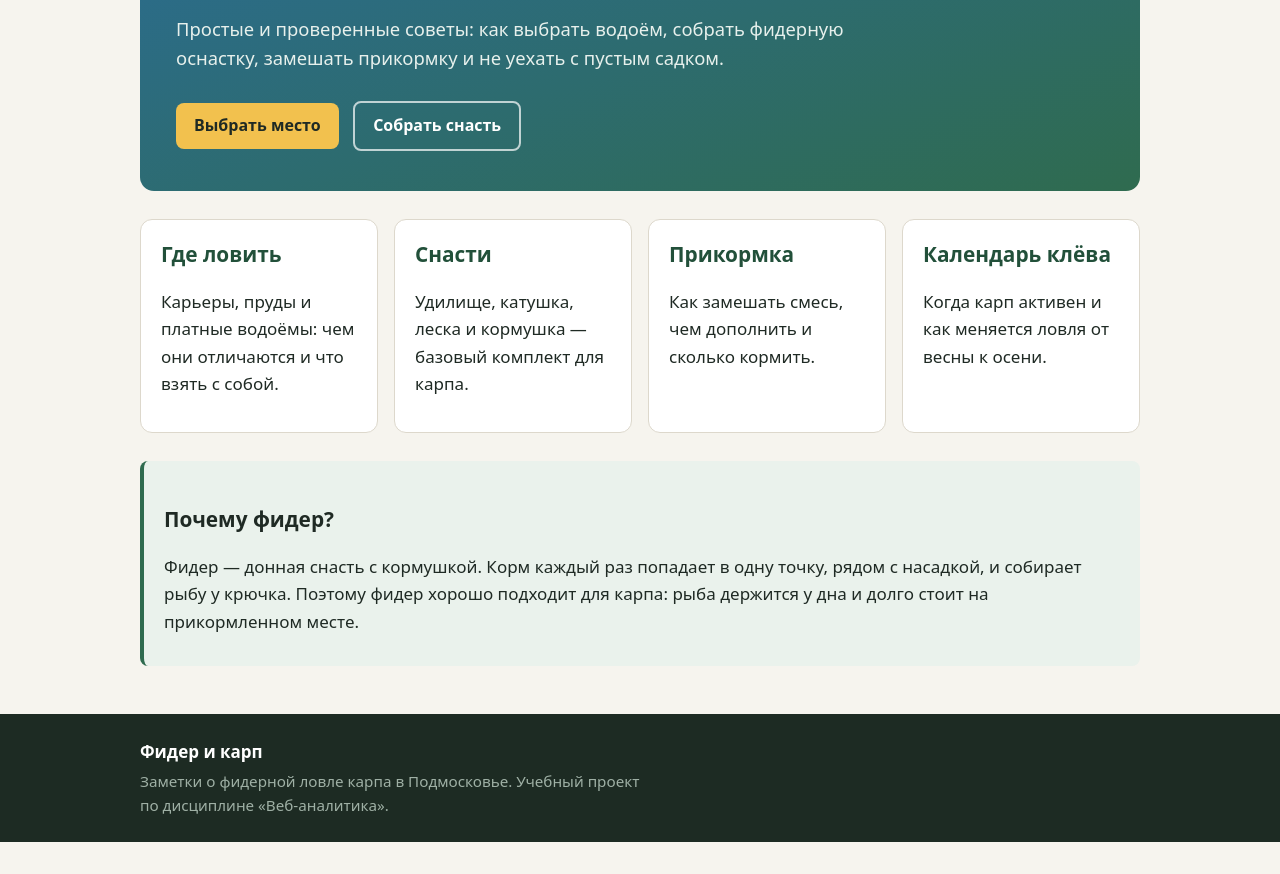
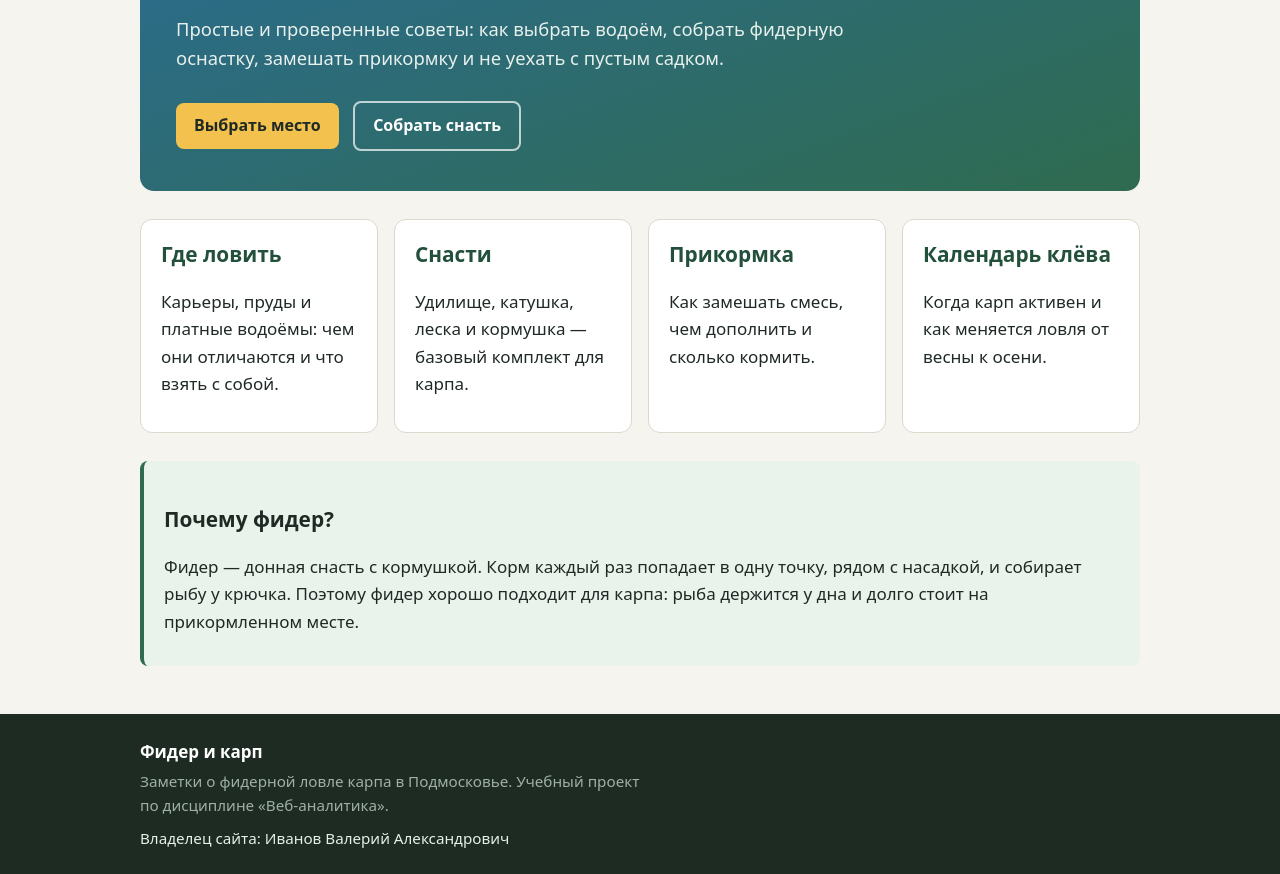
Before and after one commit to dred999/StatisticSite, a plain HTML site: page index.html in a window 1280 px wide. Shown: the part 173-1047 px from the top of the page. Before the commit the page ends 1015 px from the top, so only its background shows below. Drawn offline with Linux system fonts and the light colour scheme.

Commit message:
Add files via upload

```diff
--- a/index.html
+++ b/index.html
@@ -67,6 +67,7 @@
       <div>
         <p class="footer-title">Фидер и карп</p>
         <p class="muted">Заметки о фидерной ловле карпа в Подмосковье. Учебный проект по дисциплине «Веб-аналитика».</p>
+        <p class="owner">Владелец сайта: Иванов Валерий Александрович</p>
       </div>
       <div class="counters">
         <!-- ===== МЕСТО ДЛЯ СЧЁТЧИКА LiveInternet (и других кнопок-счётчиков 88x31) ===== -->
--- a/style.css
+++ b/style.css
@@ -39,5 +39,6 @@ h2{font-size:1.3rem;margin:28px 0 8px}
 .footer-row{display:flex;justify-content:space-between;align-items:center;gap:20px;flex-wrap:wrap;padding-top:24px;padding-bottom:24px}
 .footer-title{font-weight:700;color:#fff;margin:0}
 .site-footer .muted{color:#9fb0a5;margin:4px 0 0;max-width:520px}
+.owner{margin:8px 0 0;color:#e6efe9;font-size:.95rem}
 .counters{display:flex;gap:8px;align-items:center;min-height:31px}
 @media (max-width:640px){.hero{padding:28px 20px}h1{font-size:1.7rem}.spec th,.spec td{padding:8px}}
```
Also changed, not shown: kalendar.html (+1 -0 lines), kontakty.html (+1 -0 lines), mesta.html (+1 -0 lines), prikormka.html (+1 -0 lines), snasti.html (+1 -0 lines).
